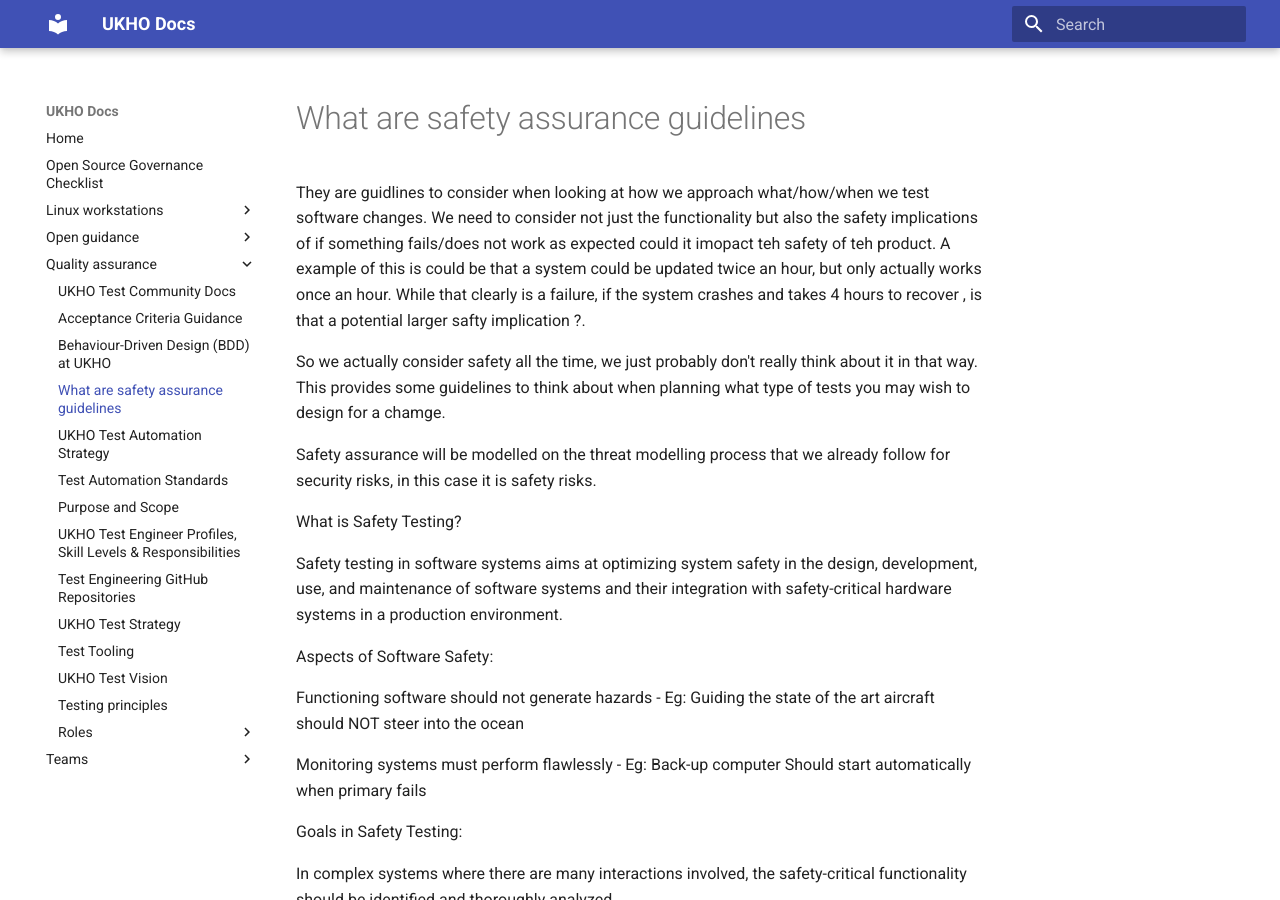
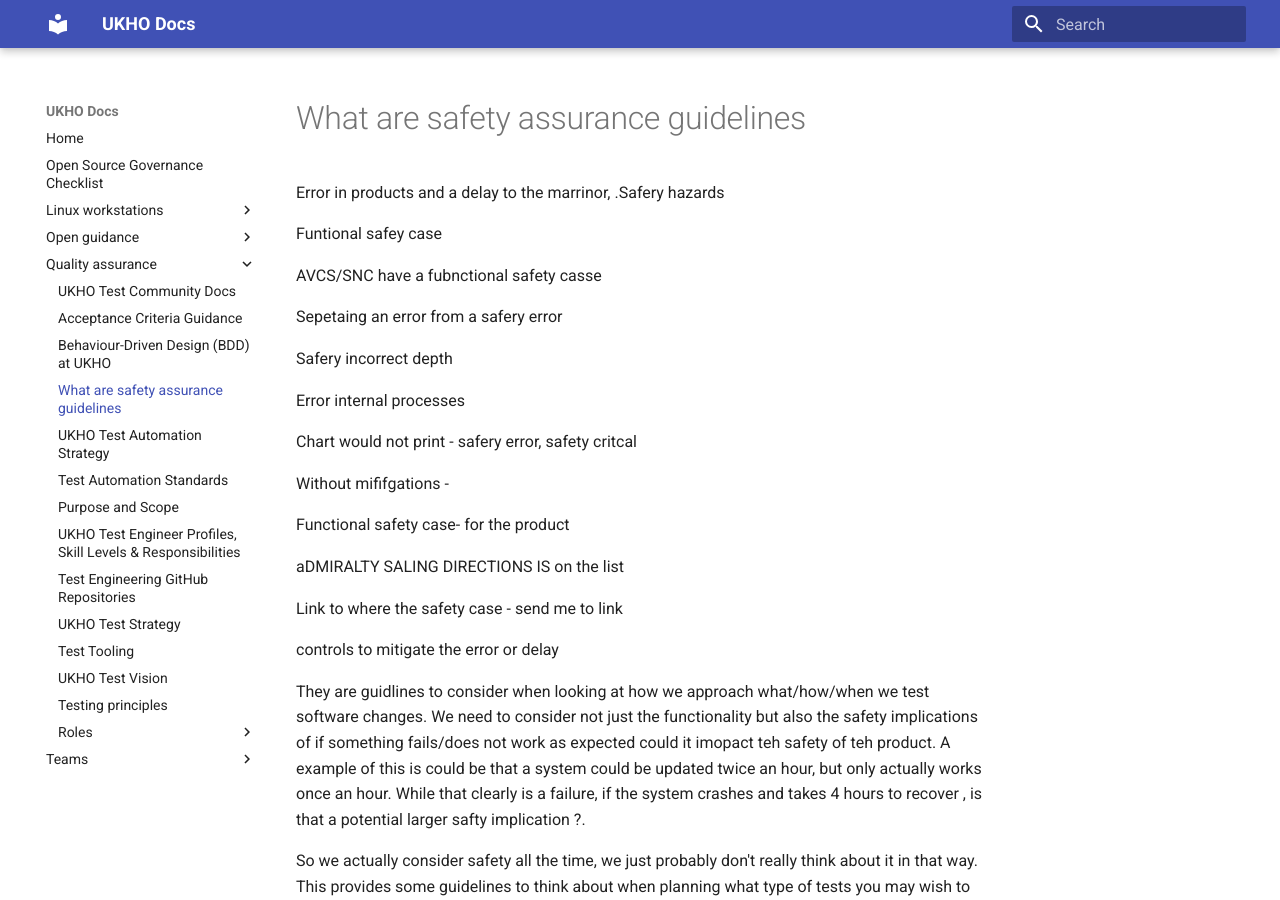
Before and after one commit to UKHO/docs, an MkDocs documentation site: the page built from docs/quality-assurance/safety-assurance.md, in a window 1280 px wide and 900 px high. Built offline with MkDocs 1.6.1 and Material for MkDocs 9.7.7, drawn with Linux system fonts in a browser that asks for light colours.

Commit message:
Update safety-assurance.md

```diff
--- a/docs/quality-assurance/safety-assurance.md
+++ b/docs/quality-assurance/safety-assurance.md
@@ -1,4 +1,30 @@
 # What are safety assurance guidelines
+
+Error in products and a delay to the marrinor, .Safery hazards
+
+Funtional safey  case
+
+AVCS/SNC have a fubnctional safety casse
+
+Sepetaing an error from a safery error
+
+Safery incorrect depth
+
+Error internal processes
+
+Chart would not print - safery error, safety critcal
+
+Without mififgations -
+
+Functional safety case- for the product
+
+aDMIRALTY SALING DIRECTIONS IS on the list
+
+Link to where the safety case - send me to link
+
+controls to mitigate the error or delay
+
+
 
 They are guidlines to consider when looking at how we approach what/how/when we test software changes. We need to consider not just the functionality but also the safety implications of if something fails/does not work as expected could it imopact teh safety of teh product. A example of this is could be that a system could be updated twice an hour, but only actually works once an hour. While that clearly is a failure, if the system crashes and takes 4 hours to recover , is that a potential larger safty implication ?.
 
```
